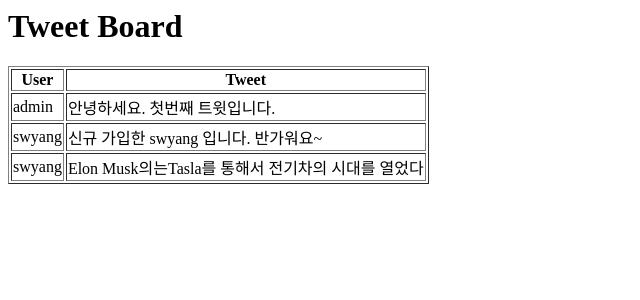
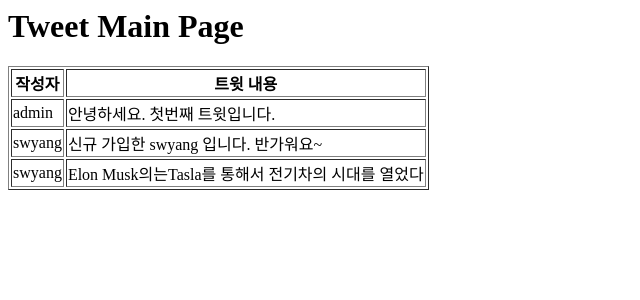
Before and after one commit to gavrakr/airbnb_clone_backend, a Django app: page /tweets/ in a window 1280 px wide. Shown: the top 300 px of the page, without its empty margins (0-640 px from the left). Run offline with Django 4.2, Linux system fonts and the light colour scheme; data comes from the database, SQL or seed files in the repository.

Commit message:
2024_10_03_01:55

```diff
--- a/tweets/templates/tweet.html
+++ b/tweets/templates/tweet.html
@@ -1,8 +1,8 @@
 <h1>{{title}}</h1>
 <table border="1">
     <tr>
-        <th>User</th>
-        <th>Tweet</th>
+        <th>작성자</th>
+        <th>트윗 내용</th>
     </tr>
     {% for tweet in tweets %}
     <tr>
--- a/tweets/urls.py
+++ b/tweets/urls.py
@@ -2,5 +2,5 @@ from django.urls import path
 from . import views
 
 urlpatterns = [
-    path("", views.all_tweets),
+    path("", views.tweets_board),
 ]
--- a/tweets/views.py
+++ b/tweets/views.py
@@ -1,15 +1,14 @@
 from django.shortcuts import render
-from django.http import HttpResponse
 from .models import Tweet
 
 
-def all_tweets(request):
+def tweets_board(request):
     tweets = Tweet.objects.all()
     return render(
         request,
         "tweet.html",
         {
-            "title": "Tweet Board",
+            "title": "Tweet Main Page",
             "tweets": tweets,
         },
     )
```
